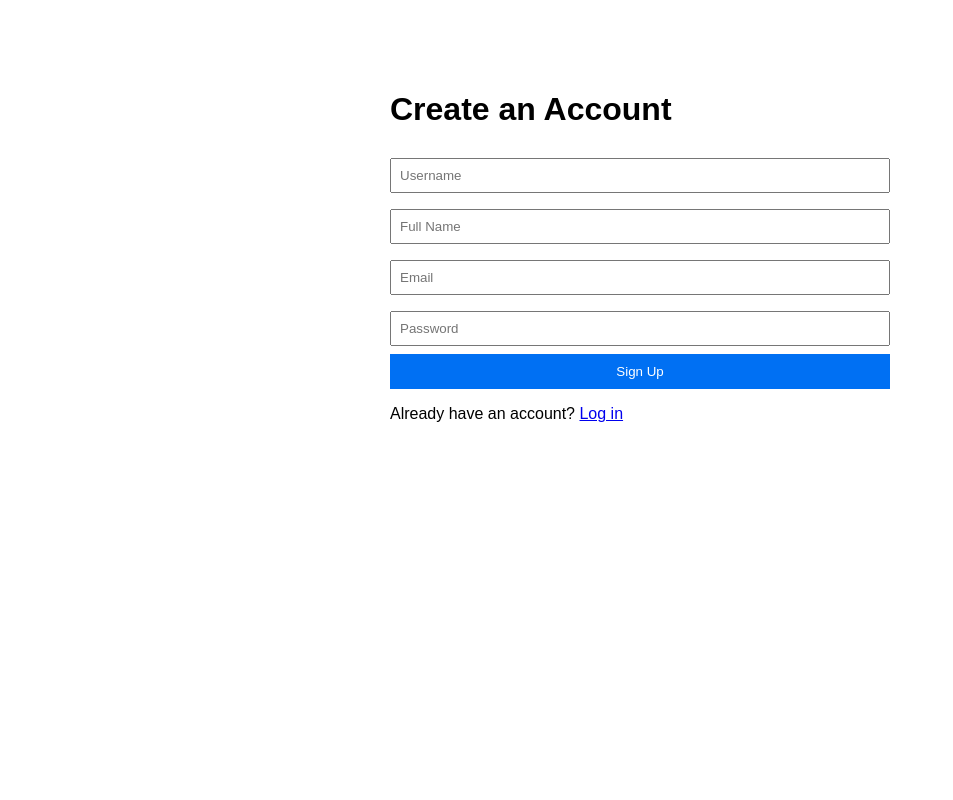
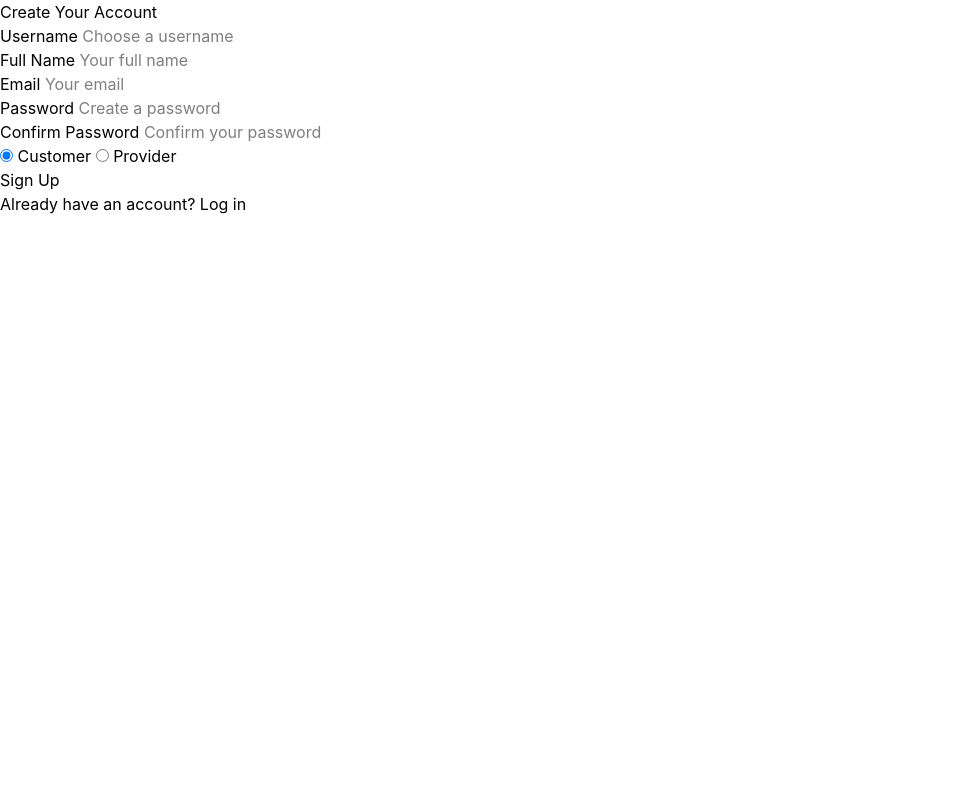
Before and after one commit to jesmundlibar/Ayuda-Besh-3, a Flask app: page /signup in a window 1280 px wide. Shown: the whole page, without its empty margins (0-953 px from the left). Run offline with Flask 3, Linux system fonts and the light colour scheme; style sheets or scripts are compiled from the project's sources.

Commit message:
made changes to login and signup design

```diff
--- a/templates/login.html
+++ b/templates/login.html
@@ -9,7 +9,7 @@
 {% block content %}
 <div class="desktop">
     <div class="image-container">
-        <img class="image" src="{{ url_for('static', filename='images/logo.png') }}" alt="AyudaBesh Logo" width="200" height="200">
+        <img class="image" src="{{ url_for('static', filename='images/logo.png') }}" alt="AyudaBesh Logo">
     </div>
 
     <div class="login-container">
--- a/templates/signup.html
+++ b/templates/signup.html
@@ -1,94 +1,152 @@
-<!-- templates/signup.html -->
-<!DOCTYPE html>
-<html lang="en">
-<head>
-    <meta charset="UTF-8">
-    <meta name="viewport" content="width=device-width, initial-scale=1.0">
-    <title>Sign Up - AyudaBesh</title>
-    <style>
-        body {
-            font-family: Arial, sans-serif;
-            max-width: 500px;
-            margin: 50px auto;
-            padding: 20px;
-        }
-        input {
-            width: 100%;
-            padding: 8px;
-            margin: 8px 0;
-            box-sizing: border-box;
-        }
-        button {
-            background: #0070f3;
-            color: white;
-            padding: 10px;
-            border: none;
-            cursor: pointer;
-            width: 100%;
-        }
-        button:hover {
-            background: #0055bb;
-        }
-        .error {
-            color: red;
-            margin-top: 10px;
-        }
-        .success {
-            color: green;
-            margin-top: 10px;
-        }
-    </style>
-</head>
-<body>
-    <h1>Create an Account</h1>
-    <form id="signupForm">
-        <input type="text" id="username" name="username" placeholder="Username" required>
-        <input type="text" id="fullname" name="fullName" placeholder="Full Name" required>
-        <input type="email" id="email" name="email" placeholder="Email" required>
-        <input type="password" id="password" name="password" placeholder="Password" required>
-        <button type="submit">Sign Up</button>
+{% extends "base.html" %}
+
+{% block title %}Sign Up - AyudaBesh{% endblock %}
+
+{% block extra_css %}
+<link rel="stylesheet" href="{{ url_for('static', filename='css/signup.css') }}">
+{% endblock %}
+
+{% block content %}
+<div class="signup-desktop">
+    <div class="signup-container">
+        <form class="signup-form" id="signupForm">
+            <h2>Create Your Account</h2>
+
+            <div id="errorMessage" class="error-message" style="display: none;"></div>
+
+            <div class="input-group">
+                <label for="username">Username</label>
+                <input
+                    type="text"
+                    id="username"
+                    name="username"
+                    placeholder="Choose a username"
+                    required
+                />
+            </div>
+
+            <div class="input-group">
+                <label for="fullName">Full Name</label>
+                <input
+                    type="text"
+                    id="fullName"
+                    name="fullName"
+                    placeholder="Your full name"
+                    required
+                />
+            </div>
+
+            <div class="input-group">
+                <label for="email">Email</label>
+                <input
+                    type="email"
+                    id="email"
+                    name="email"
+                    placeholder="Your email"
+                    required
+                />
+            </div>
+
+            <div class="input-group">
+                <label for="password">Password</label>
+                <input
+                    type="password"
+                    id="password"
+                    name="password"
+                    placeholder="Create a password"
+                    required
+                />
+            </div>
+
+            <div class="input-group">
+                <label for="confirmPassword">Confirm Password</label>
+                <input
+                    type="password"
+                    id="confirmPassword"
+                    name="confirmPassword"
+                    placeholder="Confirm your password"
+                    required
+                />
+            </div>
+
+            <div class="role-selector">
+                <label>
+                    <input type="radio" name="role" value="customer" checked> Customer
+                </label>
+                <label>
+                    <input type="radio" name="role" value="provider"> Provider
+                </label>
+            </div>
+
+            <button type="submit" class="signup-button" id="signupButton">Sign Up</button>
+
+            <div class="signup-links">
+                Already have an account? <a href="{{ url_for('frontend.login') }}">Log in</a>
+            </div>
         </form>
+    </div>
+</div>
+{% endblock %}
 
-    <div id="message"></div>
-
-    <p>Already have an account? <a href="/login">Log in</a></p>
-
+{% block extra_js %}
 <script>
 document.getElementById('signupForm').addEventListener('submit', async function(e) {
-            e.preventDefault(); // Prevent normal form submission
+    e.preventDefault();
 
-            // Get form values
-            const formData = new FormData(this);
-            const data = Object.fromEntries(formData.entries());
+    const errorDiv = document.getElementById('errorMessage');
+    const signupButton = document.getElementById('signupButton');
+    const formData = {
+        username: document.getElementById('username').value,
+        fullName: document.getElementById('fullName').value,
+        email: document.getElementById('email').value,
+        password: document.getElementById('password').value,
+        confirmPassword: document.getElementById('confirmPassword').value,
+        role: document.querySelector('input[name="role"]:checked').value
+    };
 
-            // Send JSON to backend
+    // Reset error and disable button
+    errorDiv.style.display = 'none';
+    signupButton.disabled = true;
+    signupButton.textContent = 'Creating account...';
+
+    if (formData.password !== formData.confirmPassword) {
+        errorDiv.textContent = "Passwords do not match";
+        errorDiv.style.display = 'block';
+        signupButton.disabled = false;
+        signupButton.textContent = 'Sign Up';
+        return;
+    }
+
     try {
         const response = await fetch('/api/auth/signup', {
             method: 'POST',
-                    headers: {
-                        'Content-Type': 'application/json'
-                    },
-                    body: JSON.stringify(data)
+            headers: { 'Content-Type': 'application/json' },
+            body: JSON.stringify(formData)
         });
 
-                const result = await response.json();
-                const messageDiv = document.getElementById('message');
+        const data = await response.json();
 
-                if (response.ok) {
-                    messageDiv.innerHTML = `<p class="success">Account created! Redirecting...</p>`;
-                    // Optional: redirect to dashboard or login
-                    setTimeout(() => {
-                        window.location.href = '/login'; // or '/dashboard'
-                    }, 1500);
-                } else {
-                    messageDiv.innerHTML = `<p class="error">${result.error || 'Signup failed'}</p>`;
+        if (!response.ok) {
+            errorDiv.textContent = data.error || 'Signup failed';
+            errorDiv.style.display = 'block';
+            signupButton.disabled = false;
+            signupButton.textContent = 'Sign Up';
+            return;
         }
-            } catch (error) {
-                document.getElementById('message').innerHTML =
-                    `<p class="error">Network error: ${error.message}</p>`;
-                console.error('Signup error:', error);
+
+        localStorage.setItem('user', JSON.stringify(data.user));
+        localStorage.setItem('token', data.token);
+
+        // Redirect based on role
+        const redirectUrl = formData.role === 'customer' ? '/customer/dashboard' : '/provider/dashboard';
+        window.location.href = redirectUrl;
+
+    } catch (err) {
+        errorDiv.textContent = 'An error occurred during signup';
+        errorDiv.style.display = 'block';
+        signupButton.disabled = false;
+        signupButton.textContent = 'Sign Up';
     }
 });
 </script>
-</body>
-</html>
+{% endblock %}
```
Lines whose indentation alone changed are shown as unchanged.
